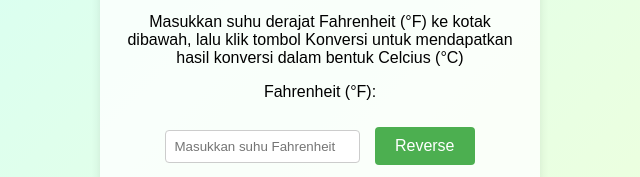
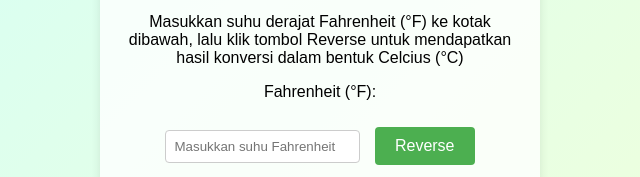
Before and after one commit to revou-fundamental-course/10-jun-24-raflyrhamadhan, a plain HTML site: page index.html in a window 1280 px wide. Shown: the part 478-655 px from the top of the page, 320-960 px from the left. Drawn offline with Linux system fonts and the light colour scheme.

Commit message:
third commit

```diff
--- a/index.html
+++ b/index.html
@@ -26,7 +26,7 @@
             </section>
             <!-- bagian section dengan menambahkan penjelasan, text box dan tombol suhu Fahrenheit yang akan dirubah ke Celcius-->
             <section>
-                <p>Masukkan suhu derajat Fahrenheit (&deg;F) ke kotak dibawah, lalu klik tombol Konversi untuk mendapatkan hasil konversi dalam bentuk Celcius (&deg;C)</p>
+                <p>Masukkan suhu derajat Fahrenheit (&deg;F) ke kotak dibawah, lalu klik tombol Reverse untuk mendapatkan hasil konversi dalam bentuk Celcius (&deg;C)</p>
                 <p>Fahrenheit (&deg;F):</p>
                 <input type="text" id="input2" placeholder="Masukkan suhu Fahrenheit" oninput="validateInput(this)">
                 <button onclick="convertToFahrenheit()">Reverse</button><hr>
```
